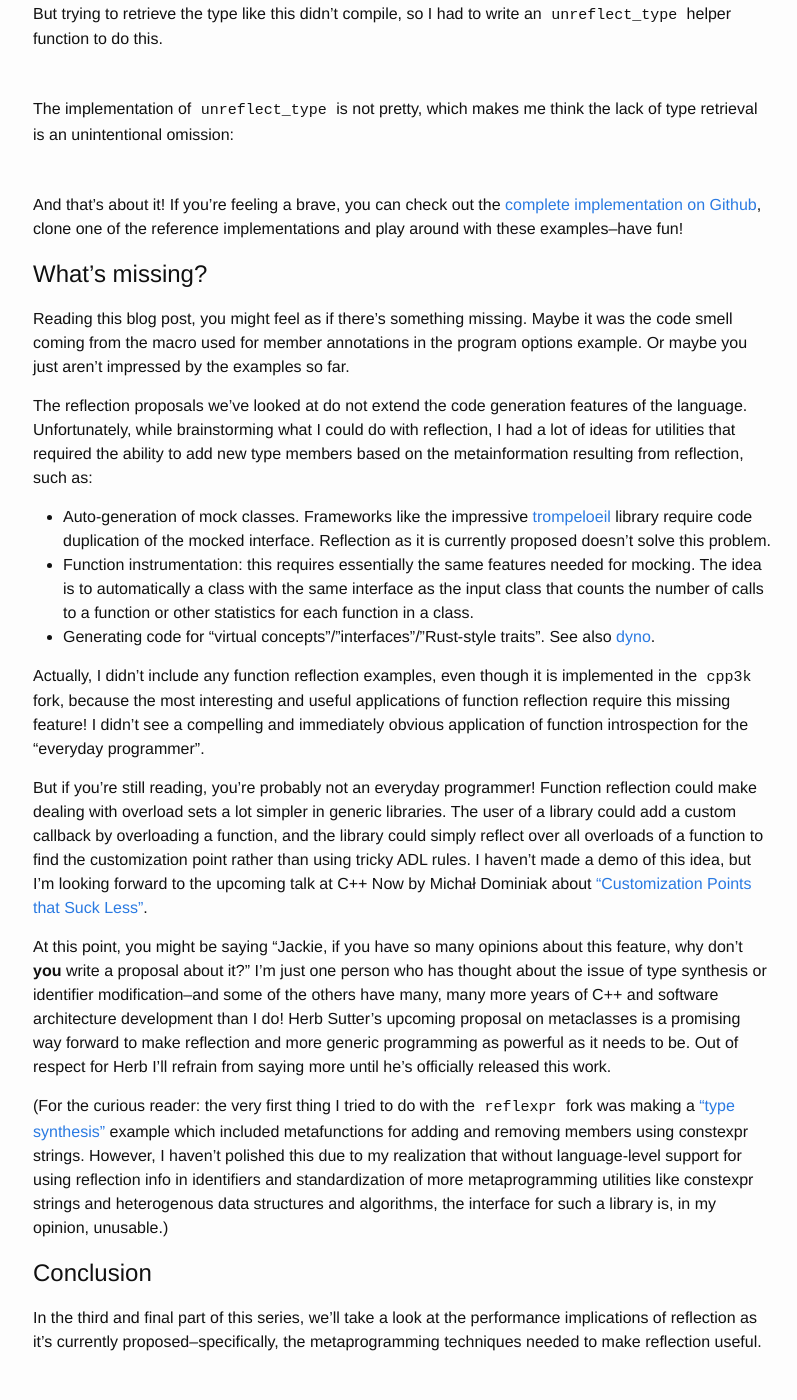
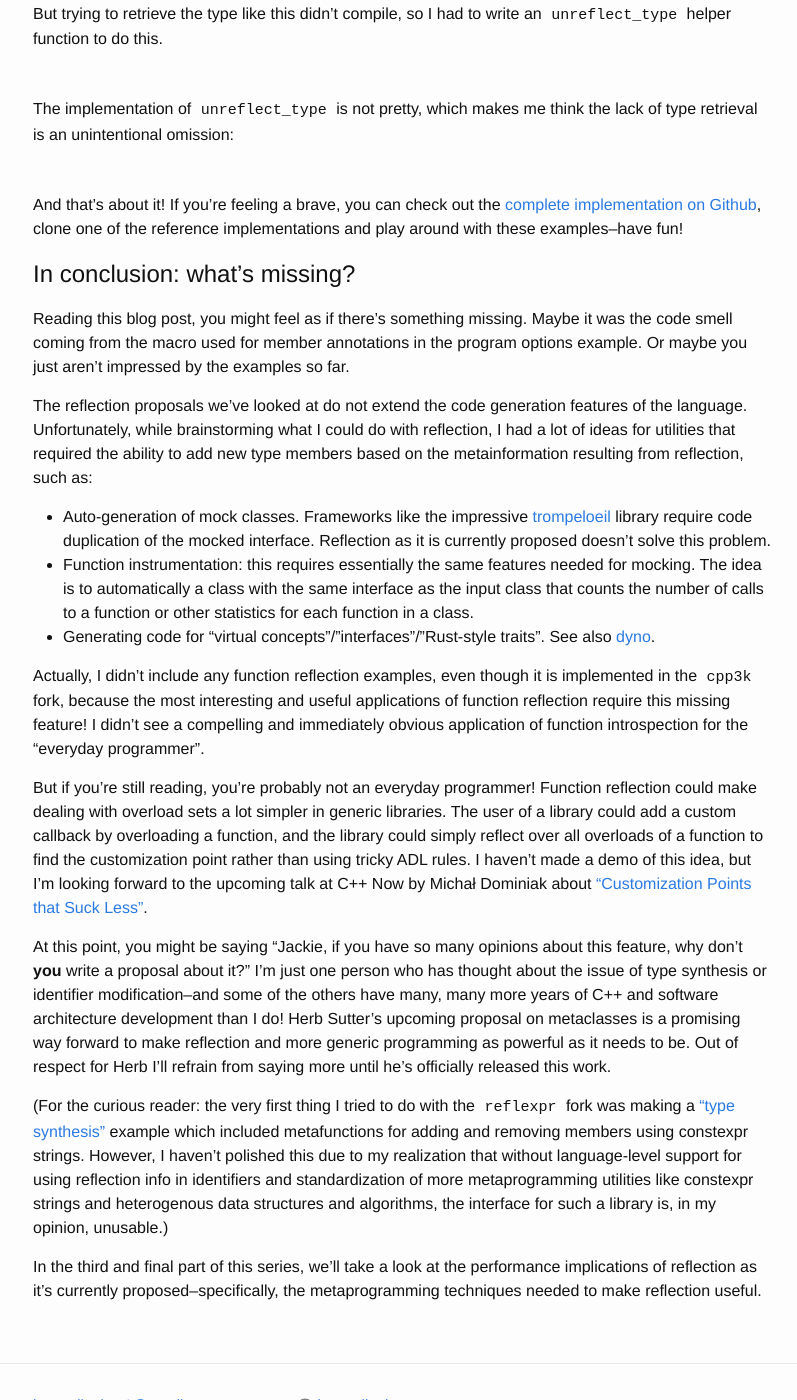
Before and after one commit to jacquelinekay/jacquelinekay.github.io, a Jekyll site: the page built from preview/reflection2.md, in a window 1280 px wide and 1400 px high, scrolled down 7210 px. Shown: the whole window, without its empty margins (237-1034 px from the left). Built offline with Jekyll 4.4.1, drawn with Linux system fonts in a browser that asks for light colours.

Commit message:
bikeshed header for last section

```diff
--- a/preview/reflection2.md
+++ b/preview/reflection2.md
@@ -195,7 +195,7 @@ The implementation of `unreflect_type` is not pretty, which makes me think the l
 
 And that's about it! If you're feeling a brave, you can check out the [complete implementation on Github](https://github.com/jacquelinekay/reflection_experiments), clone one of the reference implementations and play around with these examples--have fun!
 
-# What's missing?
+# In conclusion: what's missing?
 
 Reading this blog post, you might feel as if there's something missing. Maybe it was the code smell coming from the macro used for member annotations in the program options example. Or maybe you just aren't impressed by the examples so far.
 
```
Also changed, not shown: other parts of preview/reflection2.md (+0 -2 lines).
